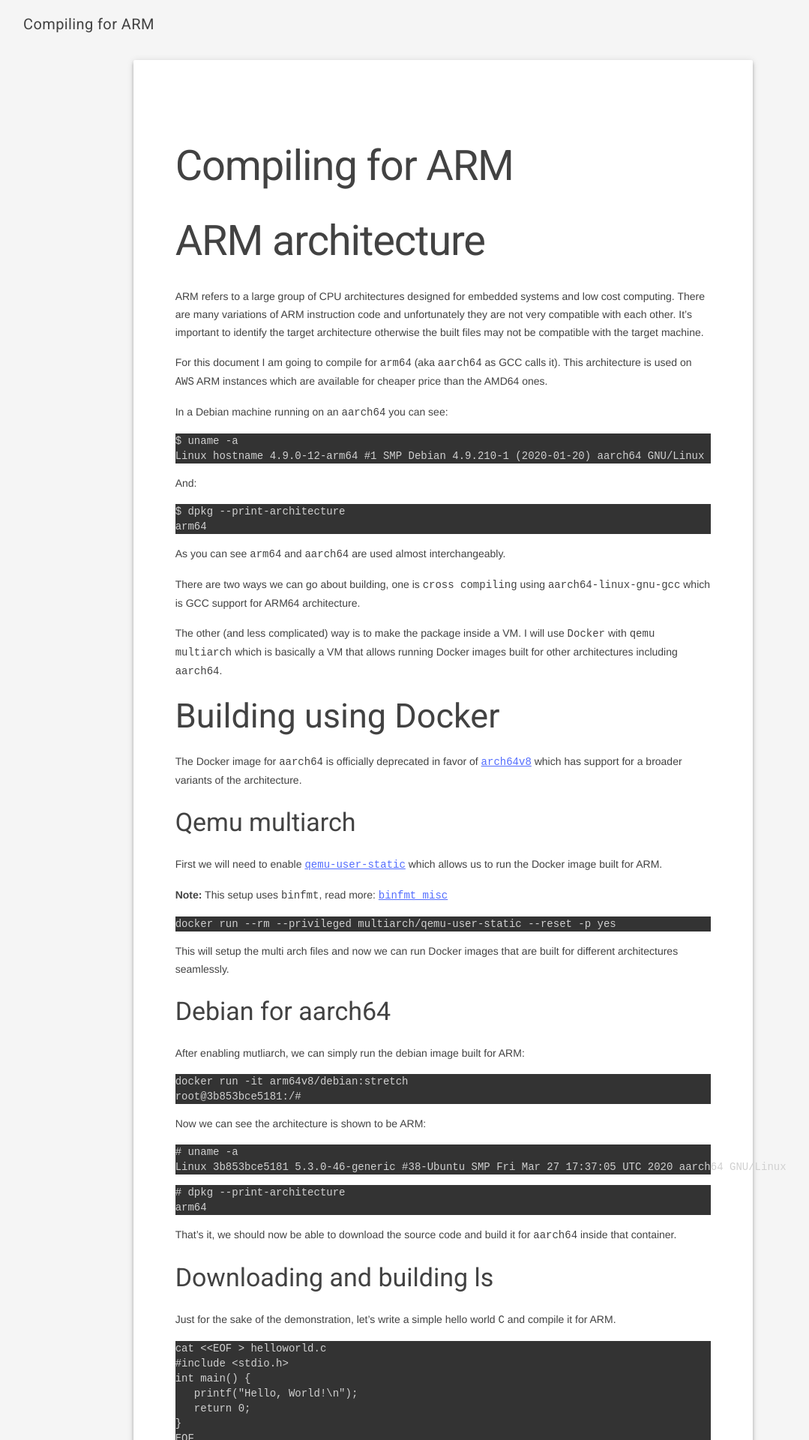
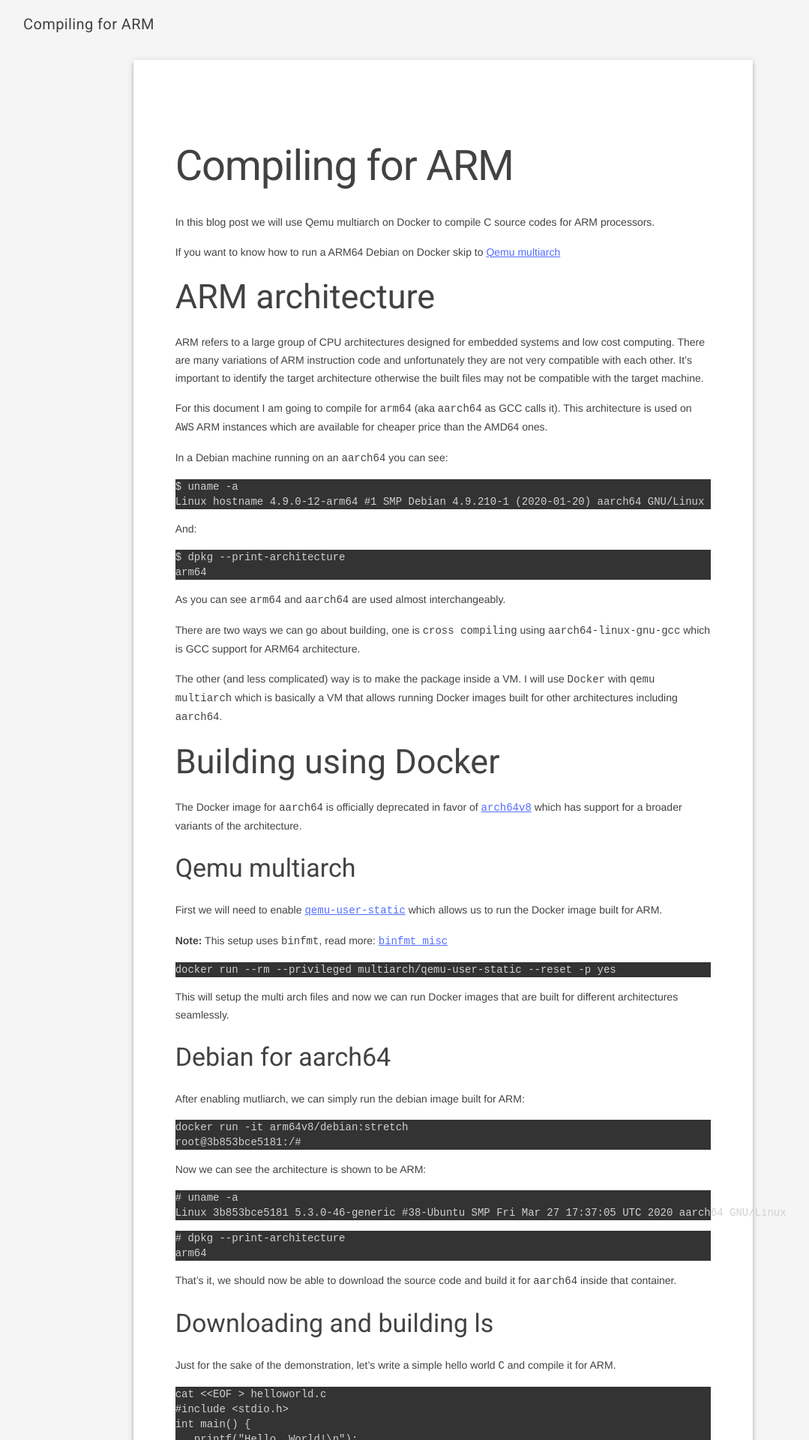
Before and after one commit to aminmarashi/blog-old, a Jekyll site: the page built from posts/compiling-for-arm.md, in a window 1280 px wide. Shown: the top 1920 px of the page at 75% size, without its empty margins (49-1128 px from the left). Built offline with Jekyll 4.4.1, drawn with Linux system fonts in a browser that asks for light colours; our own code applies the rules of GitHub Pages for plain Markdown files.

Commit message:
Add an intro

```diff
--- a/posts/compiling-for-arm.md
+++ b/posts/compiling-for-arm.md
@@ -1,6 +1,11 @@
 # Compiling for ARM
 
-# ARM architecture
+In this blog post we will use Qemu multiarch on Docker to compile C source codes
+for ARM processors.
+
+If you want to know how to run a ARM64 Debian on Docker skip to [Qemu multiarch](#qemu-multiarch)
+
+## ARM architecture
 
 ARM refers to a large group of CPU architectures designed for embedded systems
 and low cost computing. There are many variations of ARM instruction code and
```
